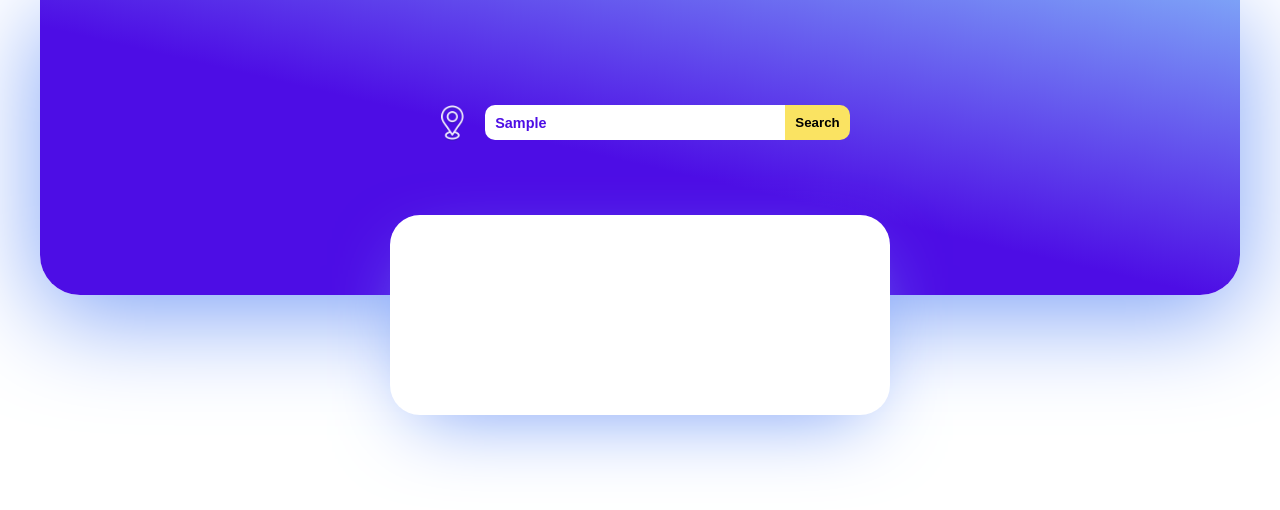
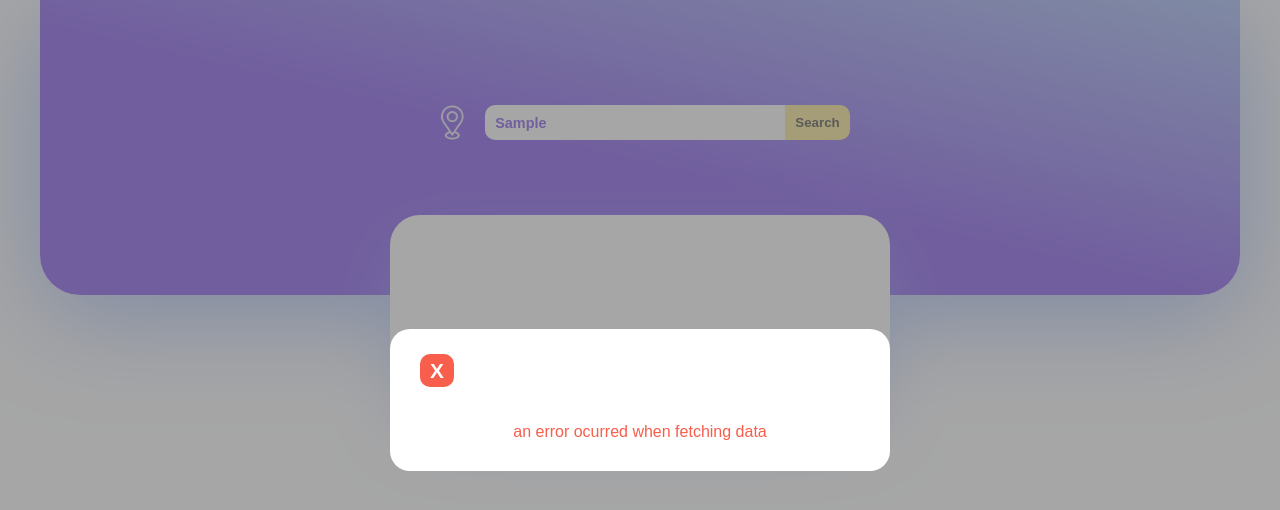
Before and after one commit to Majidhatamiii/weathers-app, a plain HTML site: page index.html in a window 1280 px wide. Both pictures are taken after typing "Sample" into the empty fields and a click on the button "Search". Drawn offline with Linux system fonts and the light colour scheme; no server answers.

Commit message:
modal created & extended

```diff
--- a/app.js
+++ b/app.js
@@ -1,5 +1,5 @@
 import getWeatherData from "./utils/HttpReq.js";
-
+import { showModal, removeModal } from "./utils/modal.js";
 const DAYS = [
   "Sunday",
   "Monday",
@@ -15,8 +15,10 @@ const searchButton = document.querySelector("button");
 const weatherContainer = document.getElementById("weather");
 const forecastContainer = document.getElementById("forecast");
 const locationIcon = document.getElementById("location");
+const modalButton = document.getElementById("modal-button");
 
 const renderCurrentWeather = (data) => {
+  if (!data) return;
   const weatherJSX = `
     <h1>${data.name},${data.sys.country}</h1>
     <div id = "main">
@@ -39,6 +41,7 @@ const renderCurrentWeather = (data) => {
 };
 
 const renderForecastWeather = (data) => {
+  if (!data) return;
   forecastContainer.innerHTML = "";
   data = data.list.filter((obj) => obj.dt_txt.endsWith("12:00:00"));
   data.forEach((i) => {
@@ -58,7 +61,8 @@ const renderForecastWeather = (data) => {
 const searchHandler = async () => {
   const cityName = searchInput.value;
   if (!cityName) {
-    alert("pls add city name");
+    showModal("pls add city name");
+    return;
   }
   const currentData = await getWeatherData("current", cityName);
   renderCurrentWeather(currentData);
@@ -73,19 +77,20 @@ const positionCallback = async (position) => {
   renderForecastWeather(forecastData);
 };
 const errorCallback = (error) => {
-  console.log(error.message);
+  showModal(error.message);
 };
 
 const locationHandler = () => {
   if (navigator.geolocation) {
     navigator.geolocation.getCurrentPosition(positionCallback, errorCallback);
   } else {
-    alert("you'r Browser Doesn't Support Geolocation");
+    showModal("you'r Browser Doesn't Support Geolocation");
   }
 };
 
 searchButton.addEventListener("click", searchHandler);
 locationIcon.addEventListener("click", locationHandler);
+modalButton.addEventListener("click", removeModal);
 window.onload = () => {
   searchInput.focus();
 };
--- a/css/style.css
+++ b/css/style.css
@@ -143,3 +143,39 @@ body {
 #forecast span {
   color: var(--color-secondary);
 }
+
+#modal {
+  background-color: rgba(128, 128, 128, 0.7);
+  position: absolute;
+  top: 0;
+  left: 0;
+  width: 100%;
+  height: 100%;
+  display: none;
+  justify-content: center;
+  align-items: center;
+}
+
+#modal > div {
+  background: #fff;
+  width: 500px;
+  border-radius: 20px;
+  padding: 30px;
+}
+
+#modal span {
+  background-color: var(--color-error);
+  color: #fff;
+  font-weight: 900;
+  font-size: 1.3rem;
+  cursor: pointer;
+  transition: all 0.1s ease-in;
+  padding: 5px 10px;
+  border-radius: 10px;
+}
+
+#modal p {
+  text-align: center;
+  margin-top: 40px;
+  color: var(--color-error);
+}
--- a/index.html
+++ b/index.html
@@ -14,6 +14,12 @@
     </div>
     <div id="weather"></div>
     <div id="forecast"></div>
+    <div id="modal">
+      <div>
+        <span id="modal-button">X</span>
+        <p id="modal-text">test</p>
+      </div>
+    </div>
     <script type="module" src="./app.js"></script>
   </body>
 </html>
--- a/utils/HttpReq.js
+++ b/utils/HttpReq.js
@@ -1,3 +1,5 @@
+import { showModal } from "./modal.js";
+
 const BASE_URL = "https://api.openweathermap.org/data/2.5";
 const API_KEY = "3c747250846fc97b5e99f5bc3fab7c33";
 
@@ -29,10 +31,10 @@ const getWeatherData = async (type, data) => {
     if (+json.cod === 200) {
       return json;
     } else {
-      console.log(error.message);
+      showModal(error.message);
     }
   } catch (error) {
-    console.log("an error ocurred when fetching data");
+    showModal("an error ocurred when fetching data");
   }
 };
 
--- /dev/null
+++ b/utils/modal.js
@@ -0,0 +1,13 @@
+const modal = document.getElementById("modal");
+const modalText = document.getElementById("modal-text");
+
+const showModal = (text) => {
+  modalText.innerText = text;
+  modal.style.display = "flex";
+};
+
+const removeModal = () => {
+  modal.style.display = "none";
+};
+
+export { showModal, removeModal } ;
```
